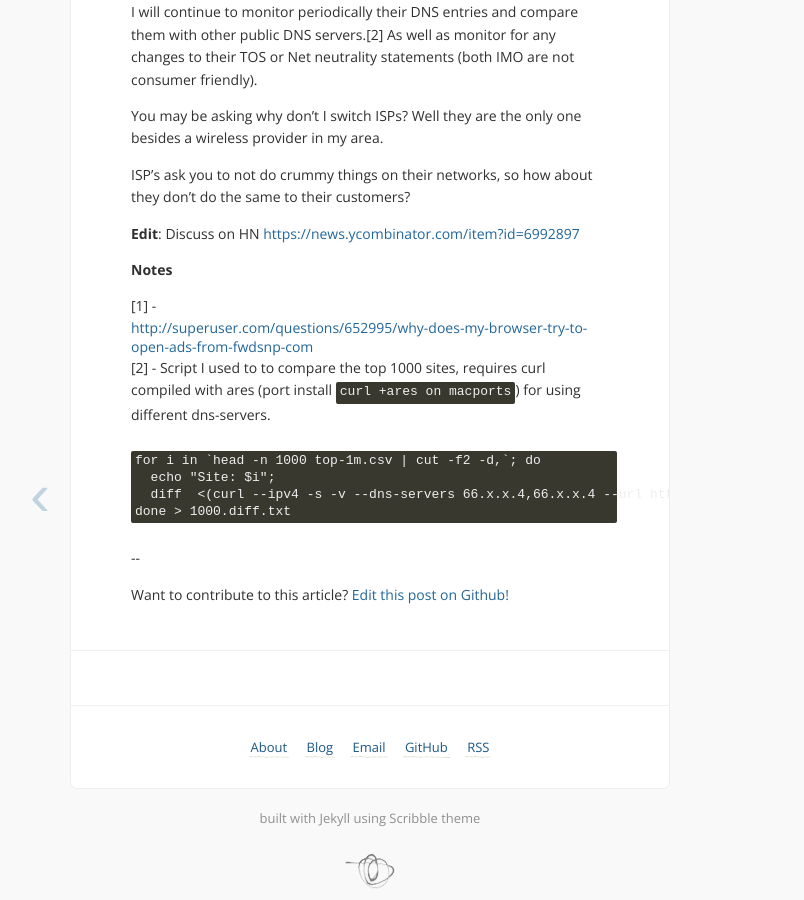
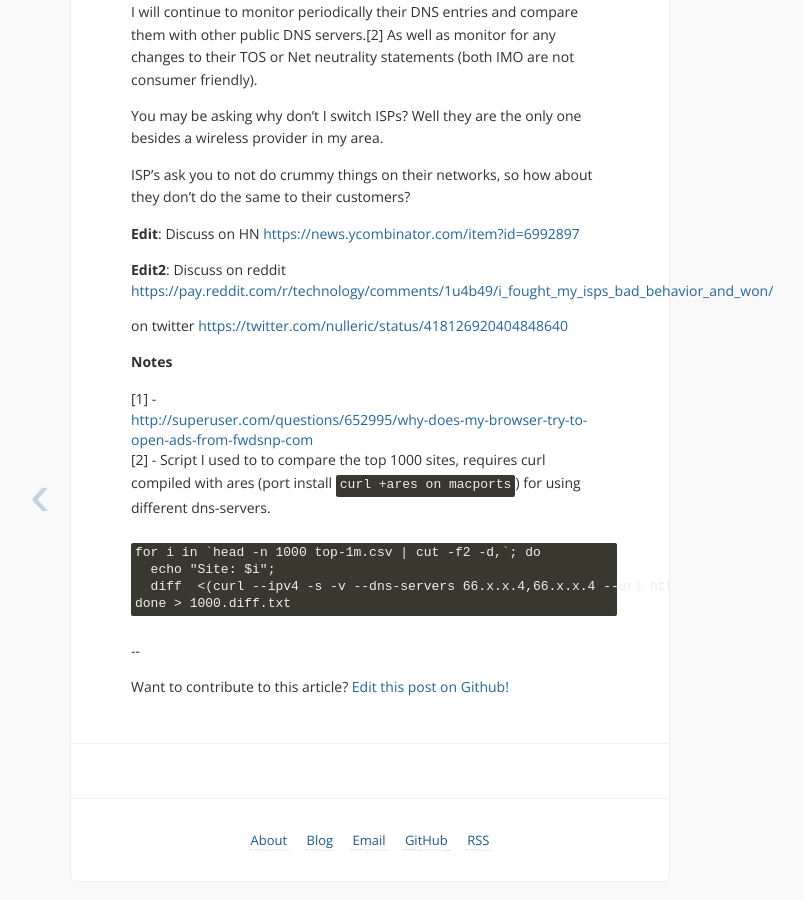
Before and after one commit to erichelgeson/erichelgeson.github.com, a Jekyll site: the page built from _posts/2013-12-31-i-fought-my-isps-bad-behavior-and-won.markdown, in a window 1280 px wide and 900 px high, scrolled down 3255 px. Shown: the whole window, without its empty margins (270-1074 px from the left). Built offline with Jekyll 4.4.1, drawn with Linux system fonts in a browser that asks for light colours; Markdown is read by kramdown in place of the engine named in the settings; comment, search, counter and statistics services are not loaded.

Commit message:
add reddit and twitter links

```diff
--- a/_posts/2013-12-31-i-fought-my-isps-bad-behavior-and-won.markdown
+++ b/_posts/2013-12-31-i-fought-my-isps-bad-behavior-and-won.markdown
@@ -87,6 +87,10 @@ ISP's ask you to not do crummy things on their networks, so how about they don't
 
 **Edit**: Discuss on HN <https://news.ycombinator.com/item?id=6992897>
 
+**Edit2**: Discuss on reddit <https://pay.reddit.com/r/technology/comments/1u4b49/i_fought_my_isps_bad_behavior_and_won/>
+
+on twitter <https://twitter.com/nulleric/status/418126920404848640>
+
 **Notes**
 
 [1] - <http://superuser.com/questions/652995/why-does-my-browser-try-to-open-ads-from-fwdsnp-com>
```
